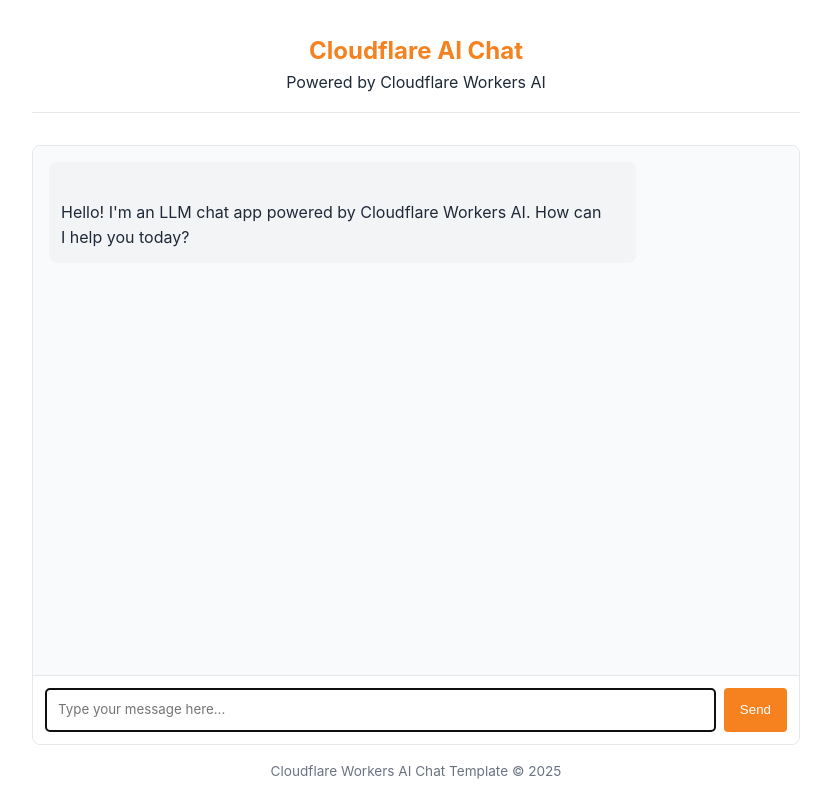
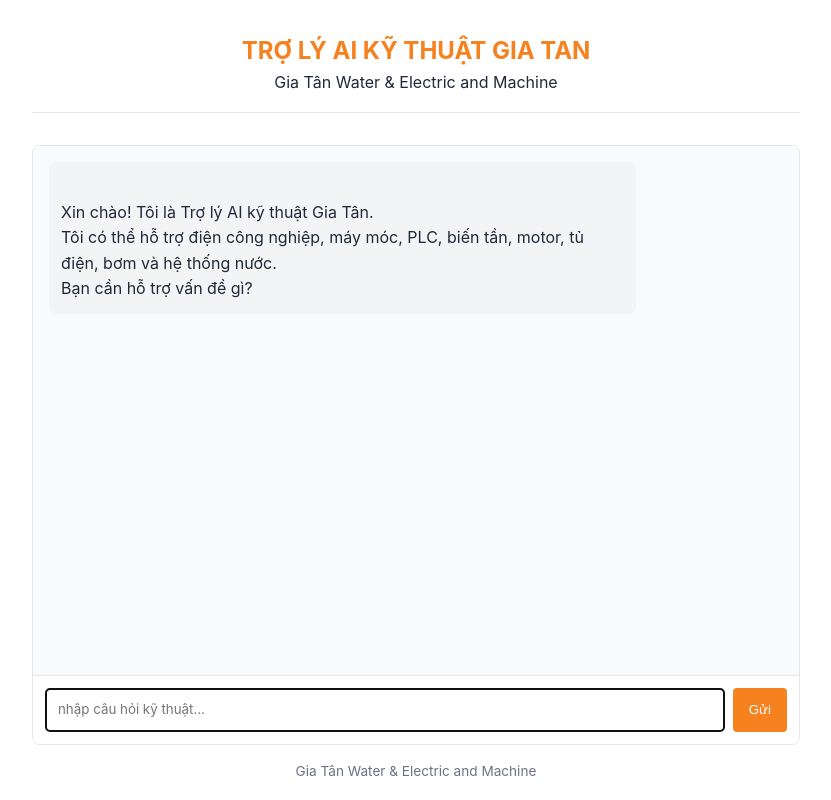
Before and after one commit to dinhtuandung987-byte/gt-ai-test, a website: page public/index.html in a window 1280 px wide. Shown: the whole page, without its empty margins (224-1055 px from the left). Drawn offline with Linux system fonts and the light colour scheme.

Commit message:
Viet hoa giao dien tro ly Gia Tan

```diff
--- a/public/index.html
+++ b/public/index.html
@@ -3,7 +3,7 @@
 	<head>
 		<meta charset="UTF-8" />
 		<meta name="viewport" content="width=device-width, initial-scale=1.0" />
-		<title>LLM Chat App</title>
+		<title>Trợ lý AI kỹ thuật Gia Tân</title>
 		<style>
 			:root {
 				--primary-color: #f6821f;
@@ -144,37 +144,38 @@
 	</head>
 	<body>
 		<header>
-			<h1>Cloudflare AI Chat</h1>
-			<p>Powered by Cloudflare Workers AI</p>
+			<h1>TRỢ LÝ AI KỸ THUẬT GIA TAN</h1>
+			<p>Gia Tân Water & Electric and Machine</p>
 		</header>
 
 		<div class="chat-container">
 			<div id="chat-messages" class="chat-messages">
 				<div class="message assistant-message">
 					<p>
-						Hello! I'm an LLM chat app powered by Cloudflare Workers AI. How can
-						I help you today?
+						Xin chào! Tôi là Trợ lý AI kỹ thuật Gia Tân.
+						Tôi có thể hỗ trợ điện công nghiệp, máy móc, PLC, biến tần, motor, tủ điện, bơm và hệ thống nước.
+						Bạn cần hỗ trợ vấn đề gì?
 					</p>
 				</div>
 			</div>
 
 			<div class="typing-indicator" id="typing-indicator">
-				AI is thinking...
+				AI đang phân tích...
 			</div>
 
 			<div class="message-input">
 				<textarea
 					id="user-input"
-					placeholder="Type your message here..."
+					placeholder="nhập câu hỏi kỹ thuật..."
 					rows="1"
 					autofocus
 				></textarea>
-				<button id="send-button">Send</button>
+				<button id="send-button">Gửi</button>
 			</div>
 		</div>
 
 		<footer>
-			<p>Cloudflare Workers AI Chat Template &copy; 2025</p>
+			<p>Gia Tân Water & Electric and Machine</p>
 		</footer>
 
 		<!-- Chat app script -->
```
